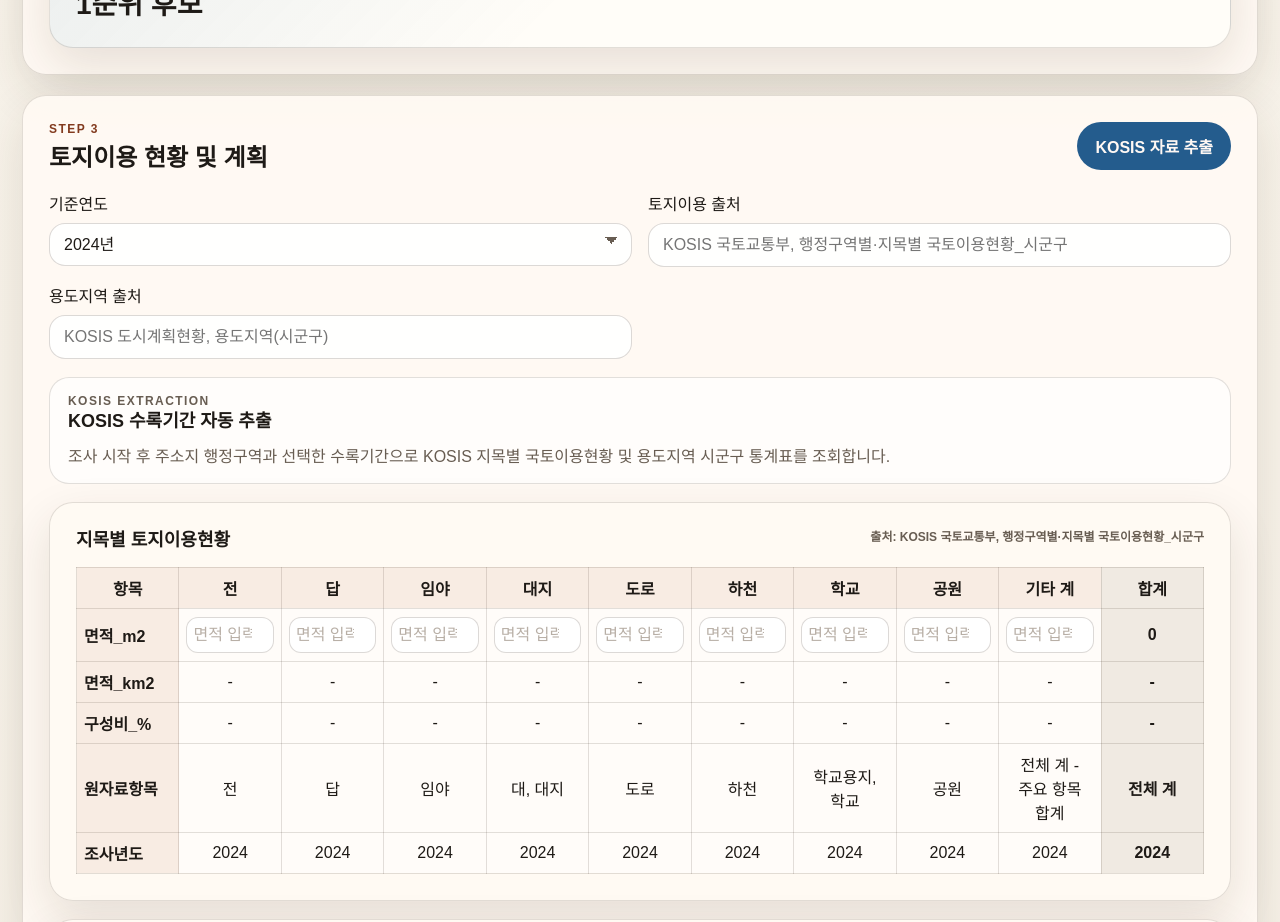
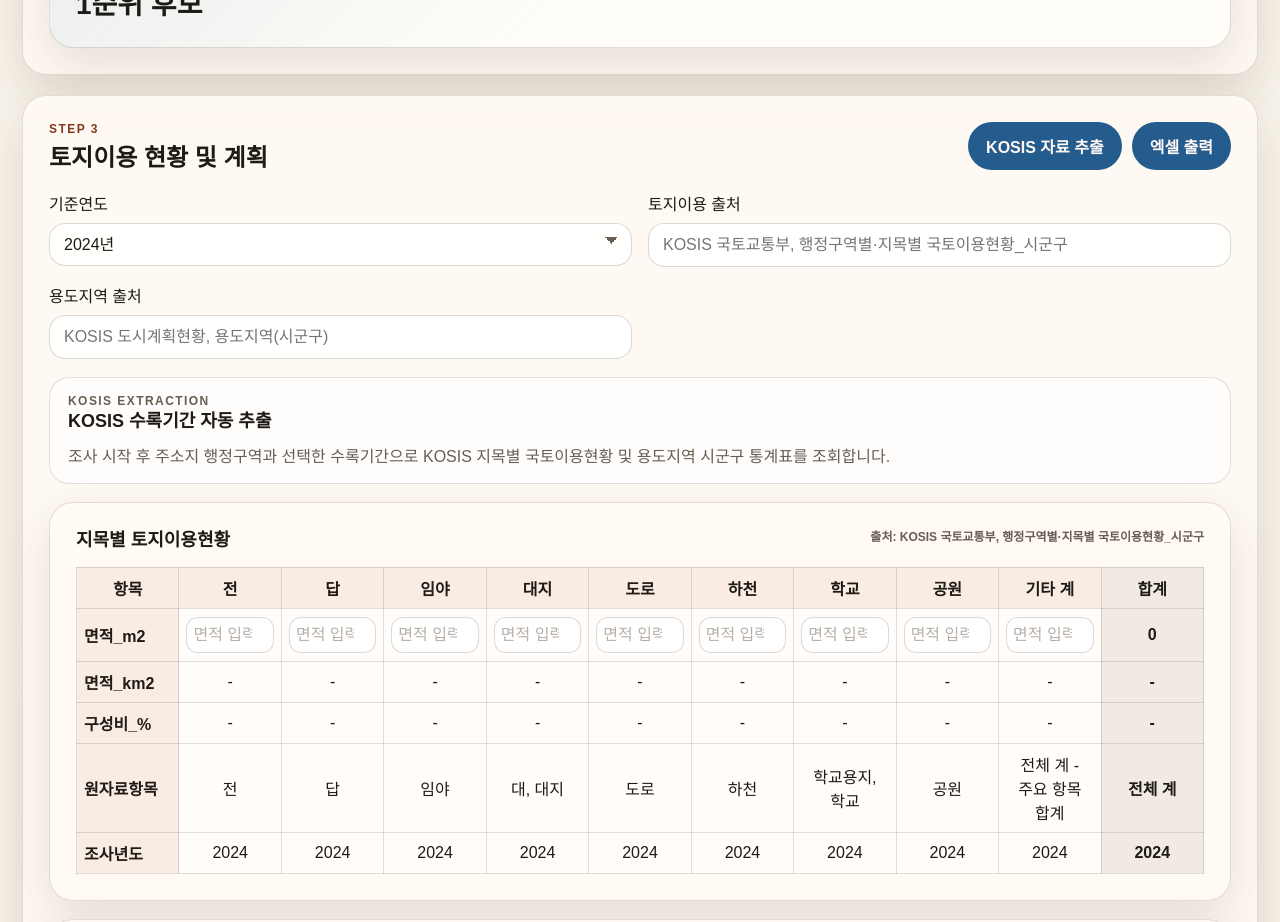
Before and after one commit to danba1229/tia-swa-calculation, a Next.js app: page / in a window 1280 px wide. Shown: the part 2080-3002 px from the top of the page. Built offline with nearby package versions, Linux system fonts and the light colour scheme.

Commit message:
Add step 3 Excel export

```diff
--- a/app/globals.css
+++ b/app/globals.css
@@ -170,6 +170,14 @@ h3 {
 
 .compact-panel-header {
   margin-bottom: 12px;
+}
+
+.panel-header-actions {
+  display: flex;
+  justify-content: flex-end;
+  align-items: center;
+  gap: 10px;
+  flex-wrap: wrap;
 }
 
 .panel-header,
--- a/components/TiaResearchBuilder.jsx
+++ b/components/TiaResearchBuilder.jsx
@@ -1016,6 +1016,71 @@ export default function TiaResearchBuilder({ kakaoJsKey, embedded = false }) {
       ...result.patch,
     }));
     setStatusText(result.message);
+  }
+
+  function buildExcelReportSheet(title, source, rows) {
+    return [
+      [title],
+      ["자료출처", source || "미입력"],
+      ["조사년도", rows[0]?.year || form.statisticsYear || DEFAULT_STATISTICS_YEAR],
+      [],
+      ["항목", ...rows.map((row) => row.label)],
+      ["면적_m2", ...rows.map((row) => row.area || 0)],
+      ["면적_km2", ...rows.map((row) => Number(((row.area || 0) / 1000000).toFixed(2)))],
+      ["구성비_%", ...rows.map((row) => Number((row.ratio || 0).toFixed(2)))],
+      ["원자료항목", ...rows.map((row) => row.rawItem)],
+    ];
+  }
+
+  function buildExcelChartSheet(rows) {
+    return [
+      ["구분", "면적_m2", "구성비_%"],
+      ...rows
+        .filter((row) => !row.isTotal && row.area > 0)
+        .map((row) => [row.label, row.area, Number((row.ratio || 0).toFixed(2))]),
+    ];
+  }
+
+  function fitSheetColumns(sheet, columnCount) {
+    sheet["!cols"] = Array.from({ length: columnCount }, (_, index) => ({
+      wch: index === 0 ? 16 : 14,
+    }));
+  }
+
+  async function exportStep3Excel() {
+    try {
+      const XLSX = await import("xlsx");
+      const workbook = XLSX.utils.book_new();
+      const landuseSource = landuseReportRows[0]?.source || form.landuseSource || "";
+      const zoningSource = zoningReportRows[0]?.source || form.zoningSource || "";
+      const landuseSheetRows = buildExcelReportSheet("지목별 토지이용현황", landuseSource, landuseReportRows);
+      const zoningSheetRows = buildExcelReportSheet("용도지역 현황", zoningSource, zoningReportRows);
+      const landuseChartRows = buildExcelChartSheet(landuseReportRows);
+      const zoningChartRows = buildExcelChartSheet(zoningReportRows);
+      const landuseSheet = XLSX.utils.aoa_to_sheet(landuseSheetRows);
+      const zoningSheet = XLSX.utils.aoa_to_sheet(zoningSheetRows);
+      const landuseChartSheet = XLSX.utils.aoa_to_sheet(landuseChartRows);
+      const zoningChartSheet = XLSX.utils.aoa_to_sheet(zoningChartRows);
+      const maxColumnCount = Math.max(landuseReportRows.length, zoningReportRows.length) + 1;
+
+      fitSheetColumns(landuseSheet, maxColumnCount);
+      fitSheetColumns(zoningSheet, maxColumnCount);
+      fitSheetColumns(landuseChartSheet, 3);
+      fitSheetColumns(zoningChartSheet, 3);
+
+      XLSX.utils.book_append_sheet(workbook, landuseSheet, "지목별 토지이용현황");
+      XLSX.utils.book_append_sheet(workbook, zoningSheet, "용도지역 현황");
+      XLSX.utils.book_append_sheet(workbook, landuseChartSheet, "그래프용_지목");
+      XLSX.utils.book_append_sheet(workbook, zoningChartSheet, "그래프용_용도지역");
+
+      const unitName = deriveLocalStatisticsUnit(form.basics.siteAddress, "대상지").replace(/[\\/:*?"<>|]/g, "");
+      const year = form.statisticsYear || DEFAULT_STATISTICS_YEAR;
+      XLSX.writeFile(workbook, `TIA_STEP3_${unitName}_${year}.xlsx`);
+      setStatusText("지목별 토지이용현황과 용도지역 현황을 엑셀 파일로 출력했습니다. 원형그래프용 데이터 시트도 함께 포함했습니다.");
+    } catch (error) {
+      console.error(error);
+      setStatusText("엑셀 파일을 생성하지 못했습니다. 잠시 후 다시 시도해 주세요.");
+    }
   }
 
   async function renderScopeMap() {
@@ -1437,9 +1502,14 @@ export default function TiaResearchBuilder({ kakaoJsKey, embedded = false }) {
             <p className="eyebrow">Step 3</p>
             <h2>토지이용 현황 및 계획</h2>
           </div>
-          <button type="button" className="secondary" onClick={refreshLocalStatisticsOnly}>
-            KOSIS 자료 추출
-          </button>
+          <div className="panel-header-actions">
+            <button type="button" className="secondary" onClick={refreshLocalStatisticsOnly}>
+              KOSIS 자료 추출
+            </button>
+            <button type="button" className="secondary" onClick={exportStep3Excel}>
+              엑셀 출력
+            </button>
+          </div>
         </div>
 
         <div className="form-grid compact-grid">
```
